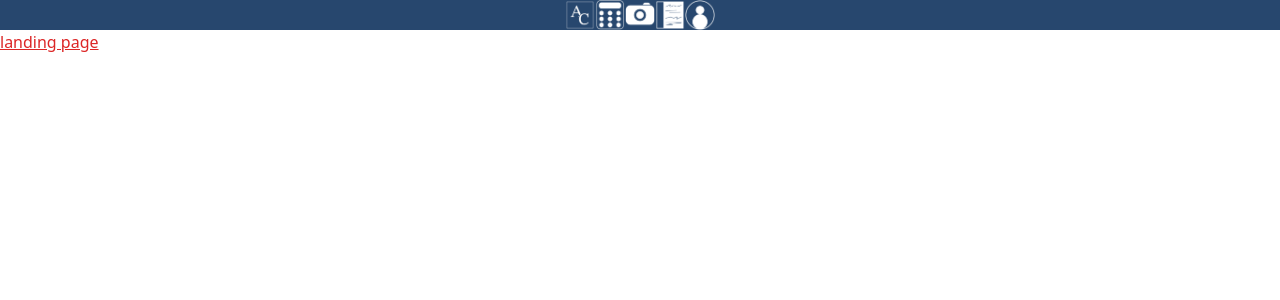
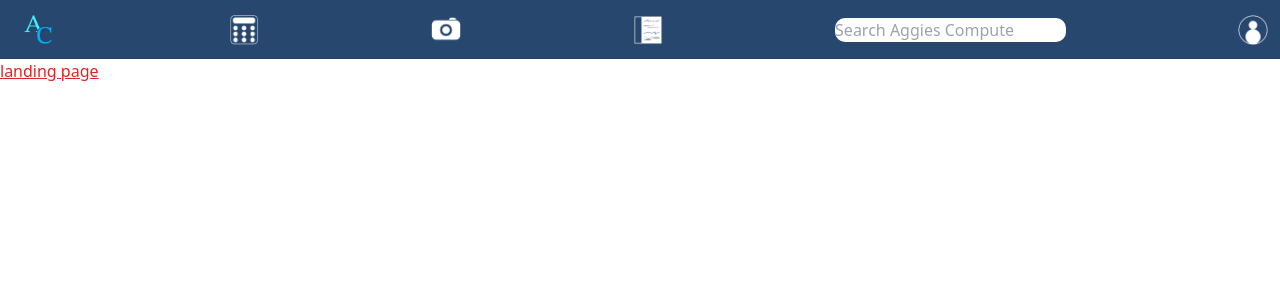
Before and after one commit to aggie-coding-club/Aggies-Compute, a React (Create React App) app in the folder frontend/: page / in a window 1280 px wide. Shown: the top 300 px of the page. Built offline with nearby package versions, Linux system fonts and the light colour scheme.

Commit message:
changed logo, spacing in navbar, added search bar

```diff
--- a/frontend/src/components/Navbar.tsx
+++ b/frontend/src/components/Navbar.tsx
@@ -6,17 +6,13 @@ import '../styles.css';
 
 export default function Navbar() {
   return (
-    <nav className="flex items-center justify-center w-full h-50 bg-[#27476e]">
+    <nav className="flex items-center p-3 justify-between w-full h-50 bg-[#27476e]">
       <NavLink
         to="/"
-        // style={({ isActive }) => ({
-        //   color: isActive ? '#fff' : '#fff',
-        //   textDecoration: 'none'
-        // })}
       >
         <img
           src={require('../images/ac-logo.png')}
-          className="h-[30px] w-[30px] object-contain object-center"
+          className="h-[35px] object-contain object-center pl-2"
           alt="AC Logo"
         />
       </NavLink>
@@ -45,6 +41,12 @@ export default function Navbar() {
         />
       </NavLink>
 
+      <NavLink
+        to="/"
+      >
+        <input type="text" placeholder="Search Aggies Compute" style={{borderRadius: '10px'}}></input>
+      </NavLink>
+
       <NavLink to="/profile">
         <img
           src={require('../images/profile-icon.png')}
```
Also changed, not shown: frontend/src/images/ac-logo.png.
